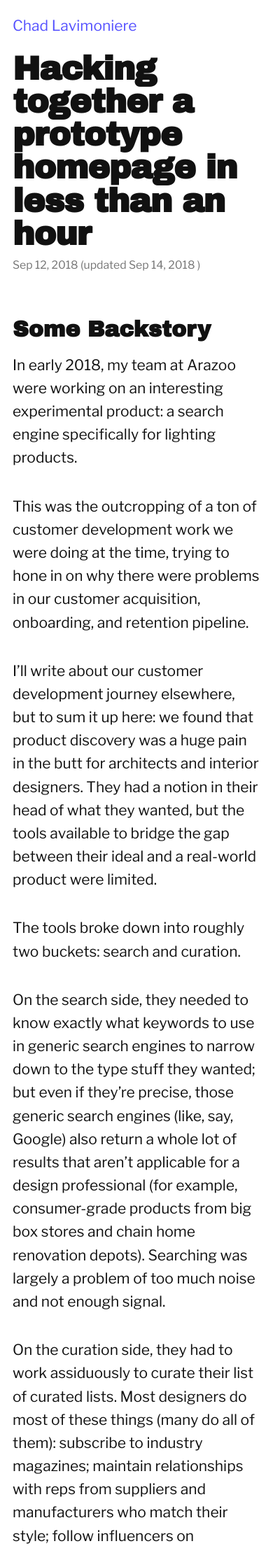
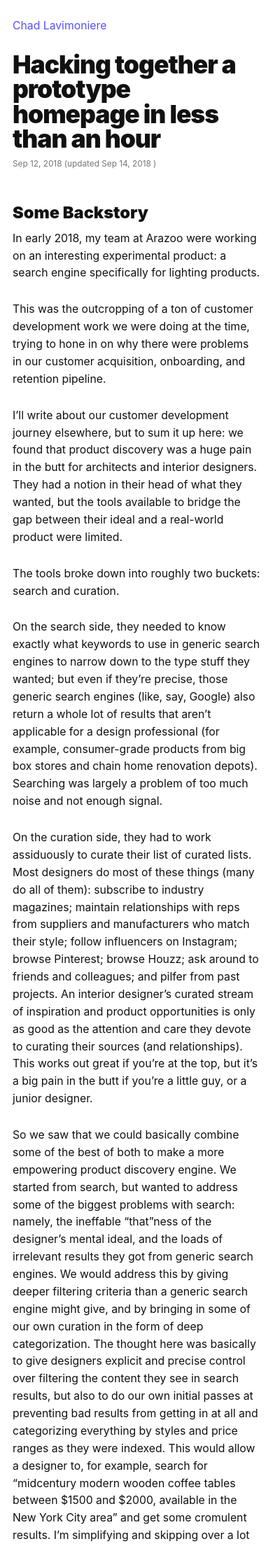
Before and after one commit to chadlavi/blog, a Jekyll site: the page built from _posts/2018-09-12-hacking-prototype-homepage.md, in a window 390 px wide. Shown: the top 2209 px of the page at 70% size. Built offline with Jekyll 4.4.1, drawn with Linux system fonts in a browser that asks for light colours.

Commit message:
phone-sized device styling changes

```diff
--- a/_sass/minima.scss
+++ b/_sass/minima.scss
@@ -3,12 +3,12 @@
 @import "fontawesome/fontawesome.scss";
 @import "fontawesome/solid.scss";
 
-$base-font-family: 'Libre Franklin', -apple-system, BlinkMacSystemFont, "Segoe UI", Roboto, Helvetica, Arial, sans-serif, "Apple Color Emoji", "Segoe UI Emoji", "Segoe UI Symbol" !default;
+$system-font-stack: -apple-system, BlinkMacSystemFont, "Segoe UI", Roboto, Helvetica, Arial, sans-serif, "Apple Color Emoji", "Segoe UI Emoji", "Segoe UI Symbol" !default;
 $monospace-font: "SFMono-Regular", Consolas, "Liberation Mono", Menlo, Courier, monospace;
+$base-font-family: 'Libre Franklin', #{$system-font-stack};
 
 $base-font-size:   21px !default;
 $base-font-weight: 400 !default;
-$small-font-size:  $base-font-size * 0.75 !default;
 $base-line-height: 1.58 !default;
 
 $spacing-unit:     36px !default;
@@ -54,6 +54,9 @@ $tablet:          800px !default;
 
 @mixin relative-font-size($ratio) {
   font-size: $base-font-size * $ratio;
+  @include under($mobile) {
+    font-size: $base-font-size * $ratio * 0.75;
+  }
 }
 
 // Import partials.
--- a/_sass/minima/_base.scss
+++ b/_sass/minima/_base.scss
@@ -17,6 +17,9 @@ dl, dd, ol, ul, figure {
  */
 body {
   font: $base-font-weight #{$base-font-size}/#{$base-line-height} $base-font-family;
+  @include under($mobile) {
+    font: $base-font-weight #{$base-font-size * 0.75}/#{$base-line-height} $system-font-stack;
+  }
   color: $text-color;
   background-color: $background-color;
   -webkit-text-size-adjust: 100%;
@@ -38,9 +41,8 @@ p, blockquote,
 ul, ol, dl, figure,
 %vertical-rhythm {
   margin-bottom: $spacing-unit;
-
   @include under($mobile) {
-    margin-bottom: $spacing-unit;
+    margin-bottom: $spacing-unit * 0.75;
   }
 }
 
@@ -65,12 +67,15 @@ img {
  */
 figure {
   margin: $spacing-unit 0;
+  @include under($mobile) {
+    margin: #{$spacing-unit * 0.75} 0;
+  }
   img {
     display: block;
     margin-bottom: $spacing-unit / 4;
   }
   figcaption {
-    font-size: $small-font-size;
+    @include relative-font-size(75/100);
     color: $light-text;
     text-align: center;
     padding: 0 $spacing-unit / 2;
@@ -100,6 +105,9 @@ h1, h2, h3, h4, h5, h6 {
 
 h1, h2, h3, h4 {
   font-family: 'Archivo Black', #{$base-font-family};
+  @include under($mobile) {
+    font-family: $system-font-stack;
+  }
   font-weight: 900;
 }
 
@@ -202,6 +210,9 @@ code {
 
 pre {
   margin: $spacing-unit auto;
+  @include under($mobile) {
+    margin: #{$spacing-unit * 0.75} auto;
+  }
   border-radius: 8px;
   padding: 8px 12px;
   overflow-x: auto;
--- a/_sass/minima/_layout.scss
+++ b/_sass/minima/_layout.scss
@@ -102,6 +102,9 @@
 
 .tags {
   margin-top: $spacing-unit * 2;
+  @include under($mobile) {
+    margin-top: $spacing-unit * 0.75 * 2;
+  }
   .title {
     font-size: 90%;
     font-weight: bold;
@@ -116,9 +119,13 @@
  * Site footer
  */
 .site-footer {
-  font-size: $small-font-size;
+  @include relative-font-size(75/100);
   padding: #{$spacing-unit * 2} 0 0 0;
   margin-top: #{$spacing-unit * 2};
+  @include under($mobile) {
+    padding: #{$spacing-unit * 0.75 * 2} 0 0 0;
+    margin-top: #{$spacing-unit * 0.75 * 2};
+  }
   background: $black;
   color: $white;
   a, a:visited {
@@ -213,7 +220,7 @@
 }
 
 .post-meta {
-  font-size: $small-font-size;
+  @include relative-font-size(75/100);
   color: $grey-color;
 }
 
@@ -241,7 +248,6 @@
   @include relative-font-size(2.5);
   letter-spacing: -1px;
   line-height: 1;
-  font-weight: bold;
   margin-bottom: $spacing-unit / 4;
 
   @include under($tablet) {
@@ -258,6 +264,9 @@
 
   * + h2, * + h3, * + h4, h2:first-child {
     margin: #{$spacing-unit * 1.5} 0 #{$spacing-unit / 4} 0;
+    @include under($mobile) {
+      margin: #{($spacing-unit * 0.75) * 1.5} 0 #{($spacing-unit * 0.75) / 4} 0;
+    }
   }
 
   h3 {
```
